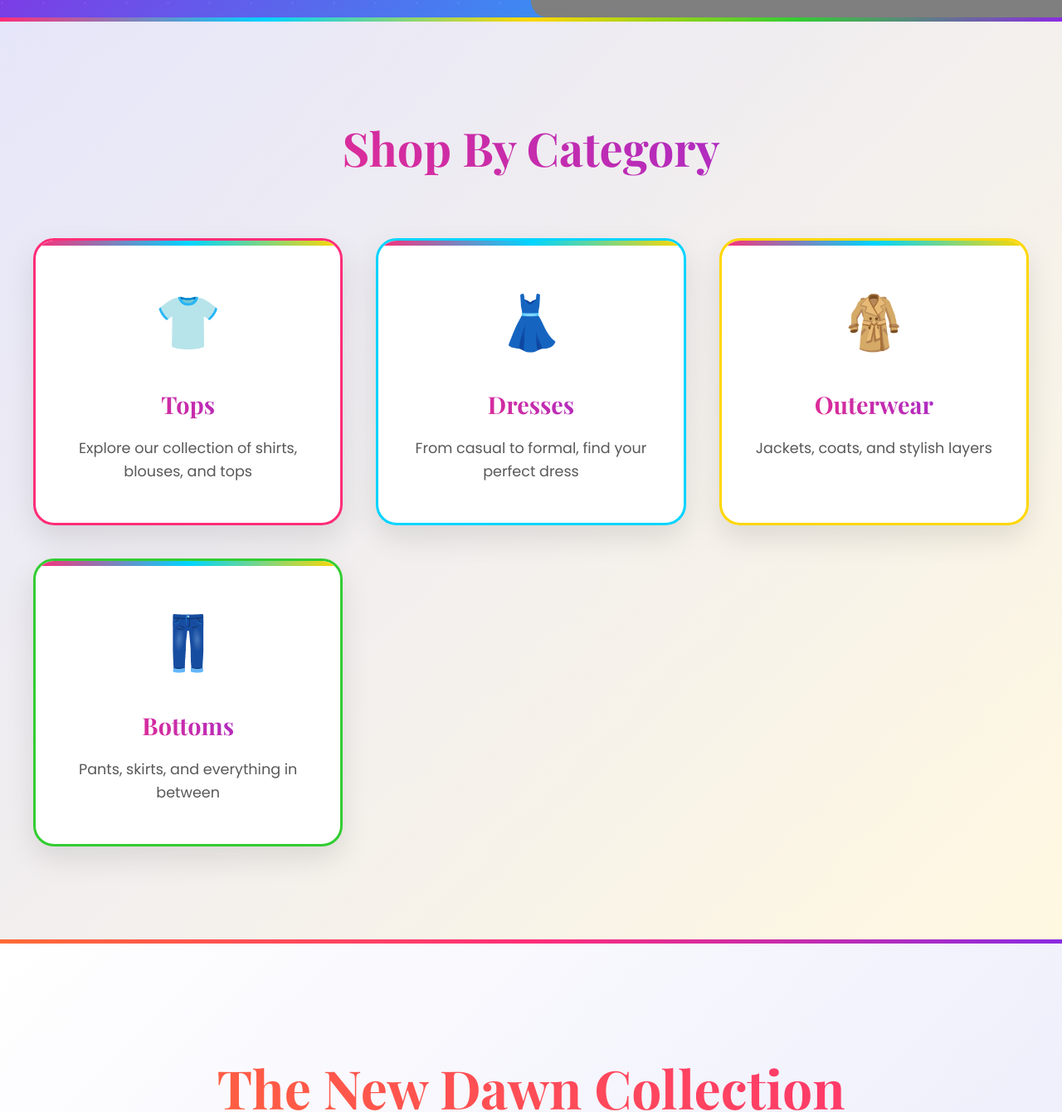
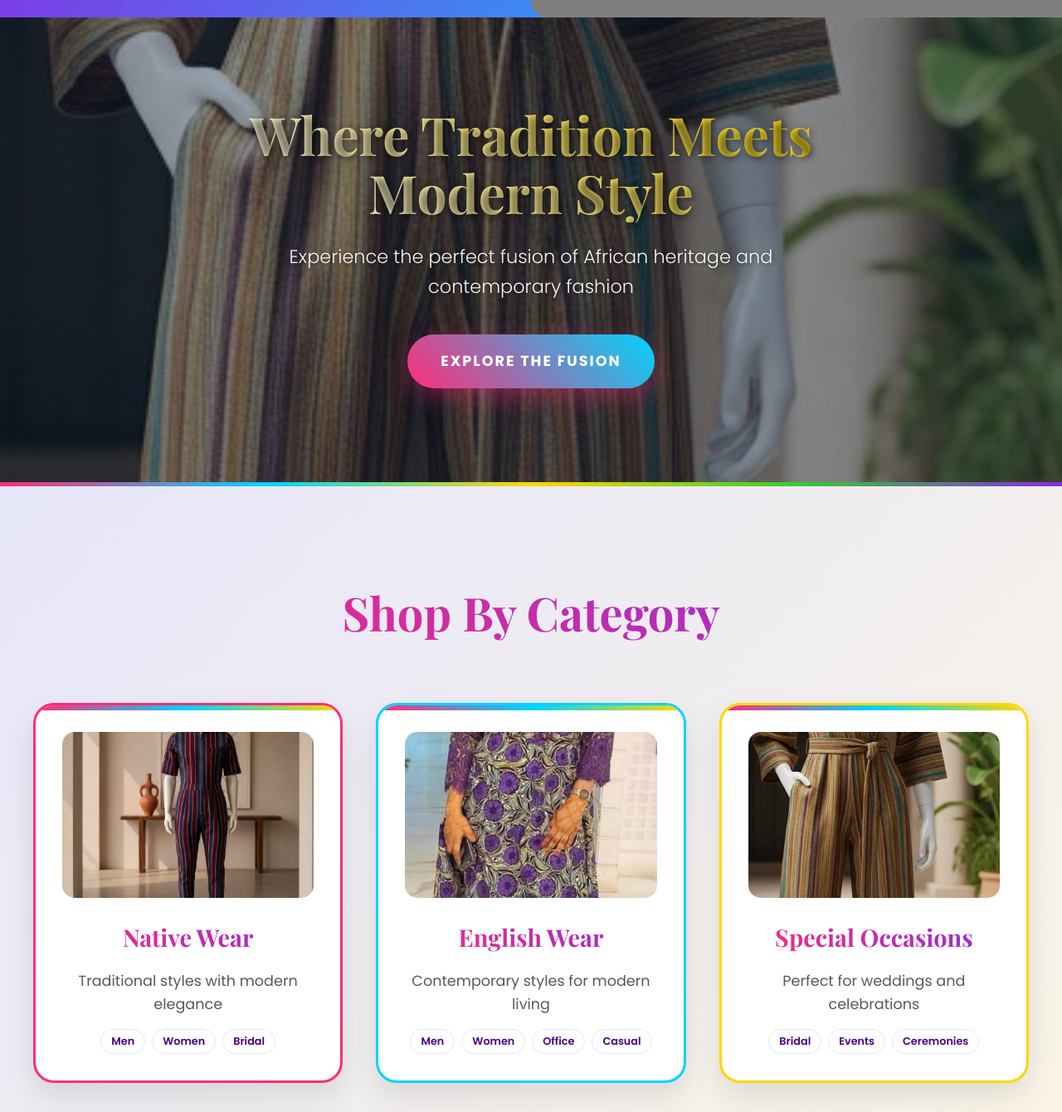
Before and after one commit to Silachim/KadaishyFashionHouse, a plain HTML site: page index.html in a window 1280 px wide. Shown: the part 894-2234 px from the top of the page at 83% size. Drawn offline with nearby package versions, Linux system fonts and the light colour scheme; grey boxes are pictures that could not be loaded.

Commit message:
Update index.html

```diff
--- a/index.html
+++ b/index.html
@@ -205,6 +205,49 @@
             position: relative;
         }
 
+        /* === BRAND BANNER STYLES === */
+        .brand-banner {
+            padding: 0;
+            position: relative;
+        }
+
+        .banner-image {
+            height: 70vh;
+            min-height: 500px;
+            display: flex;
+            align-items: center;
+            justify-content: center;
+            text-align: center;
+            position: relative;
+        }
+
+        .banner-content {
+            color: white;
+            max-width: 800px;
+            padding: 2rem;
+            position: relative;
+            z-index: 2;
+        }
+
+        .banner-content h2 {
+            font-size: 4rem;
+            margin-bottom: 1.5rem;
+            text-shadow: 2px 2px 8px rgba(0,0,0,0.6);
+            background: linear-gradient(45deg, #ffffff, var(--sunshine-yellow));
+            -webkit-background-clip: text;
+            -webkit-text-fill-color: transparent;
+            background-clip: text;
+            line-height: 1.1;
+        }
+
+        .banner-content p {
+            font-size: 1.4rem;
+            margin-bottom: 2.5rem;
+            opacity: 0.95;
+            text-shadow: 1px 1px 4px rgba(0,0,0,0.5);
+            font-weight: 300;
+        }
+
         /* === VIBRANT BUTTONS === */
         .btn {
             display: inline-block;
@@ -298,7 +341,7 @@
 
         .category-card {
             background: white;
-            padding: 3rem 2rem;
+            padding: 2rem;
             border-radius: 25px;
             text-align: center;
             text-decoration: none;
@@ -330,6 +373,19 @@
             box-shadow: 0 25px 50px rgba(0,0,0,0.2);
         }
 
+        .category-image {
+            height: 200px;
+            border-radius: 15px;
+            margin-bottom: 1.5rem;
+            position: relative;
+            overflow: hidden;
+            transition: transform 0.4s ease;
+        }
+
+        .category-card:hover .category-image {
+            transform: scale(1.05);
+        }
+
         .category-icon {
             font-size: 4rem;
             margin-bottom: 1.5rem;
@@ -355,6 +411,24 @@
             opacity: 0.8;
             line-height: 1.6;
             font-size: 1.1rem;
+        }
+
+        .sub-categories {
+            display: flex;
+            gap: 0.5rem;
+            margin-top: 1rem;
+            flex-wrap: wrap;
+            justify-content: center;
+        }
+
+        .sub-tag {
+            background: rgba(255, 255, 255, 0.9);
+            color: var(--deep-indigo);
+            padding: 4px 12px;
+            border-radius: 15px;
+            font-size: 0.8rem;
+            font-weight: 600;
+            border: 1px solid var(--soft-lavender);
         }
 
         /* === VIBRANT FEATURED COLLECTION === */
@@ -457,19 +531,19 @@
 
         /* CORRECT PRODUCT IMAGES */
         .product-card:nth-child(1) .product-image {
-            background: url('https://images.unsplash.com/photo-1591047138182-238836bc1c02?ixlib=rb-4.0.3&auto=format&fit=crop&w=800&q=80');
+            background: url('https://github.com/Silachim/KadaishyFashionHouse/blob/main/Female%20Asante%20jumpsuit%20style.jpeg?raw=true');
             background-size: cover;
             background-position: center;
         }
 
         .product-card:nth-child(2) .product-image {
-            background: url('https://images.unsplash.com/photo-1595777457583-95e059d581b8?ixlib=rb-4.0.3&auto=format&fit=crop&w=800&q=80');
+            background: url('https://github.com/Silachim/KadaishyFashionHouse/blob/main/Causal%20wear%202.jpg?raw=true');
             background-size: cover;
             background-position: center;
         }
 
         .product-card:nth-child(3) .product-image {
-            background: url('https://images.unsplash.com/photo-1595777457583-95e059d581b8?ixlib=rb-4.0.3&auto=format&fit=crop&w=800&q=80');
+            background: url('https://github.com/Silachim/KadaishyFashionHouse/blob/main/Aso-ofi%20jumpsuit.jpg?raw=true');
             background-size: cover;
             background-position: center;
         }
@@ -662,6 +736,21 @@
                 border-radius: 0 0 20px 20px;
             }
 
+            .banner-image {
+                height: 50vh;
+                min-height: 400px;
+            }
+
+            .banner-content h2 {
+                font-size: 2.5rem;
+                margin-bottom: 1rem;
+            }
+
+            .banner-content p {
+                font-size: 1.1rem;
+                margin-bottom: 2rem;
+            }
+
             .product-grid {
                 grid-template-columns: 1fr;
             }
@@ -678,6 +767,21 @@
                 grid-template-columns: 1fr;
                 gap: 2rem;
                 text-align: center;
+            }
+        }
+
+        @media (max-width: 480px) {
+            .banner-image {
+                height: 40vh;
+                min-height: 300px;
+            }
+
+            .banner-content h2 {
+                font-size: 2rem;
+            }
+
+            .banner-content p {
+                font-size: 1rem;
             }
         }
     </style>
@@ -718,30 +822,68 @@
             </div>
         </section>
 
+        <!-- Brand Message Banner -->
+        <section class="brand-banner">
+            <div class="banner-image" style="background: linear-gradient(rgba(10, 35, 66, 0.4), rgba(10, 35, 66, 0.4)), url('https://github.com/Silachim/KadaishyFashionHouse/blob/main/Female%20Asante%20jumpsuit%20style.jpeg?raw=true') center/cover;">
+                <div class="banner-content">
+                    <h2>Where Tradition Meets Modern Style</h2>
+                    <p>Experience the perfect fusion of African heritage and contemporary fashion</p>
+                    <a href="shop.html" class="btn btn-primary">Explore The Fusion</a>
+                </div>
+            </div>
+        </section>
+
         <!-- Quick Product Navigation -->
         <section class="quick-nav section">
             <div class="container">
                 <h2>Shop By Category</h2>
                 <div class="category-grid">
-                    <a href="shop.html?category=tops" class="category-card">
-                        <div class="category-icon">👕</div>
-                        <h3>Tops</h3>
-                        <p>Explore our collection of shirts, blouses, and tops</p>
+                    <!-- Native Wear -->
+                    <a href="shop.html?category=native" class="category-card">
+                        <div class="category-image" style="background: url('https://github.com/Silachim/KadaishyFashionHouse/blob/main/Aso-ofi%20jumpsuit.jpg?raw=true') center/cover;"></div>
+                        <h3>Native Wear</h3>
+                        <p>Traditional styles with modern elegance</p>
+                        <div class="sub-categories">
+                            <span class="sub-tag">Men</span>
+                            <span class="sub-tag">Women</span>
+                            <span class="sub-tag">Bridal</span>
+                        </div>
                     </a>
-                    <a href="shop.html?category=dresses" class="category-card">
-                        <div class="category-icon">👗</div>
-                        <h3>Dresses</h3>
-                        <p>From casual to formal, find your perfect dress</p>
+
+                    <!-- English Wear -->
+                    <a href="shop.html?category=english" class="category-card">
+                        <div class="category-image" style="background: url('https://github.com/Silachim/KadaishyFashionHouse/blob/main/Causal%20wear%202.jpg?raw=true') center/cover;"></div>
+                        <h3>English Wear</h3>
+                        <p>Contemporary styles for modern living</p>
+                        <div class="sub-categories">
+                            <span class="sub-tag">Men</span>
+                            <span class="sub-tag">Women</span>
+                            <span class="sub-tag">Office</span>
+                            <span class="sub-tag">Casual</span>
+                        </div>
                     </a>
-                    <a href="shop.html?category=outerwear" class="category-card">
-                        <div class="category-icon">🧥</div>
-                        <h3>Outerwear</h3>
-                        <p>Jackets, coats, and stylish layers</p>
+
+                    <!-- Special Occasions -->
+                    <a href="shop.html?category=special" class="category-card">
+                        <div class="category-image" style="background: url('https://github.com/Silachim/KadaishyFashionHouse/blob/main/Female%20Asante%20jumpsuit%20style.jpeg?raw=true') center/cover;"></div>
+                        <h3>Special Occasions</h3>
+                        <p>Perfect for weddings and celebrations</p>
+                        <div class="sub-categories">
+                            <span class="sub-tag">Bridal</span>
+                            <span class="sub-tag">Events</span>
+                            <span class="sub-tag">Ceremonies</span>
+                        </div>
                     </a>
-                    <a href="shop.html?category=bottoms" class="category-card">
-                        <div class="category-icon">👖</div>
-                        <h3>Bottoms</h3>
-                        <p>Pants, skirts, and everything in between</p>
+
+                    <!-- New Arrivals -->
+                    <a href="shop.html?category=new" class="category-card">
+                        <div class="category-image" style="background: url('https://github.com/Silachim/KadaishyFashionHouse/blob/main/Asante%20jumpsuit%20style.jpeg?raw=true') center/cover;"></div>
+                        <h3>New Arrivals</h3>
+                        <p>Latest ready-to-wear collections</p>
+                        <div class="sub-categories">
+                            <span class="sub-tag">Just In</span>
+                            <span class="sub-tag">Trending</span>
+                        </div>
                     </a>
                 </div>
             </div>
@@ -760,15 +902,15 @@
                     </div>
                     <div class="product-card">
                         <div class="product-image"></div>
-                        <h3>Adire Overshirt</h3>
+                        <h3>Urban Casual Set</h3>
                         <p class="price">₦75,000</p>
-                        <a href="adire-overshirt.html" class="btn btn-secondary">View Details</a>
+                        <a href="urban-casual.html" class="btn btn-secondary">View Details</a>
                     </div>
                     <div class="product-card">
                         <div class="product-image"></div>
-                        <h3>Kente Maxi Dress</h3>
+                        <h3>Aso-Ofi Fusion</h3>
                         <p class="price">₦105,000</p>
-                        <a href="kente-dress.html" class="btn btn-secondary">View Details</a>
+                        <a href="aso-ofi-fusion.html" class="btn btn-secondary">View Details</a>
                     </div>
                 </div>
             </div>
```
